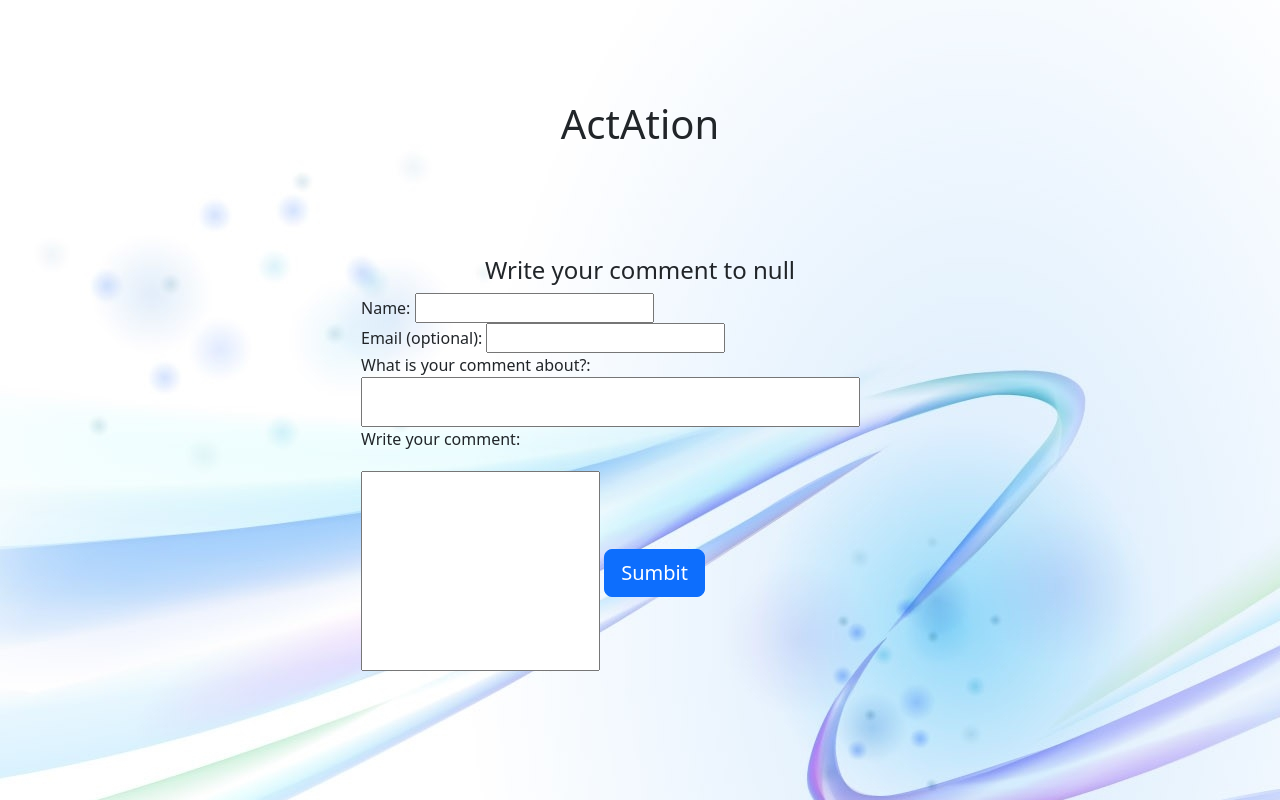
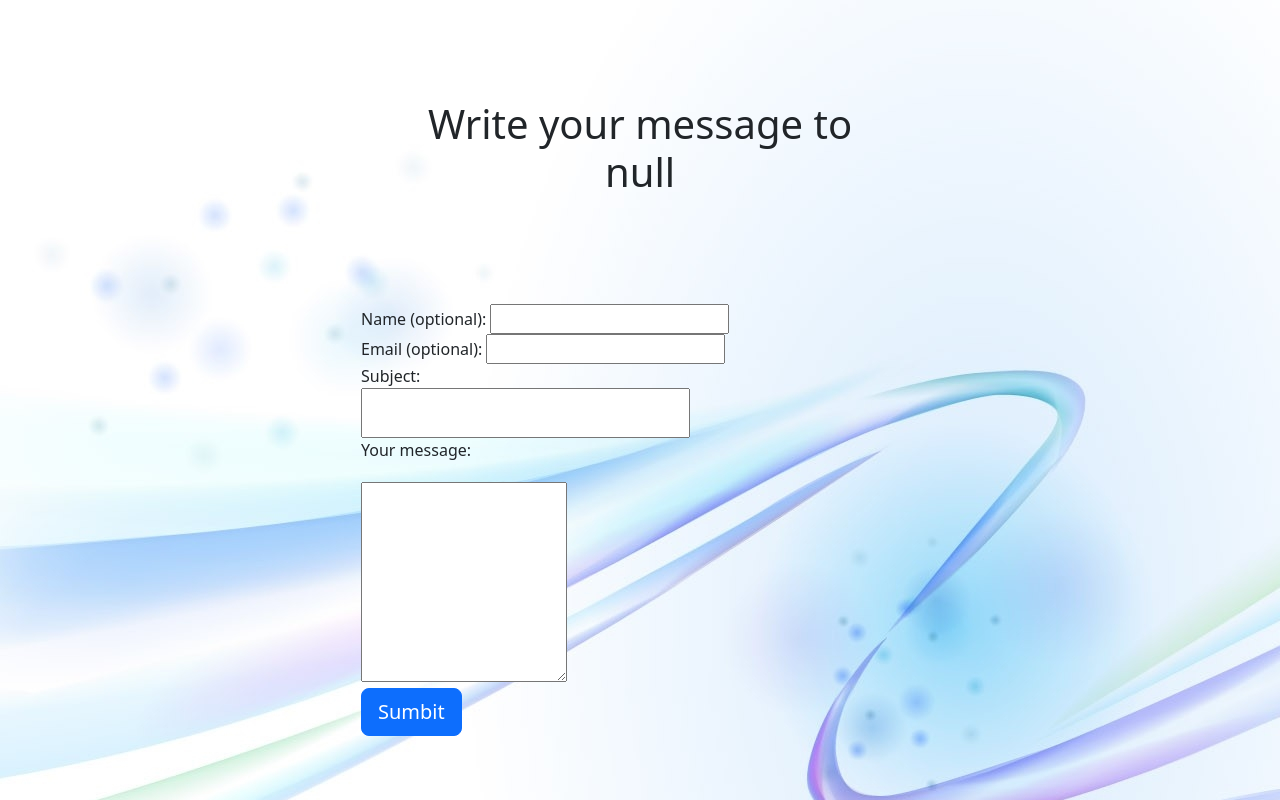
Before and after one commit to atian7064/act-ation, a plain HTML site: page messageForm.html in a window 1280 px wide. Drawn offline with nearby package versions, Linux system fonts and the light colour scheme.

Commit message:
Final final version, ui changes v2

```diff
--- a/messageForm.html
+++ b/messageForm.html
@@ -14,27 +14,30 @@
 
 <body class="container">
 
-  <p class="text-center h1 fixed-text">ActAtion</p>
-  <p class="text-center h4" id="output"></p>
+  <p class="text-center h1 fixed-text" id="output"></p>
 
   <form action="thankYou.html" class="form-center" autocomplete="off">
-    <label>Name:
+    <label>Name (optional):
       <input name="submitted-name" autocomplete="name">
     </label>
+    <br>
 
     <label>Email (optional):
       <input name="email" autocomplete="email" type="email">
     </label>
+    <br>
 
-    <div class="autocomplete"> <label>What is your comment about?:
+    <div class="autocomplete"> <label>Subject:
         <input id="myInput" class="inputField" type="text" name="subject"> </label>
     </div>
+    <br>
 
 
 
-    <label>Write your comment:
-      <input name="comment" class="comment-box">
+    <label>Your message:
+      <textarea rows="2" cols="20" name="comment" wrap="hard" class="comment-box"></textarea>
     </label>
+    <br>
 
 
 
@@ -56,7 +59,7 @@
   <script>
     const queryString = window.location.search;
     const urlParams = new URLSearchParams(queryString);
-    document.getElementById('output').innerHTML = 'Write your comment to ' + urlParams.get('place')
+    document.getElementById('output').innerHTML = 'Write your message to <br>' + urlParams.get('place')
       ;
   </script>
 
```
Also changed, not shown: placeSelection.html (+3 -3 lines).
